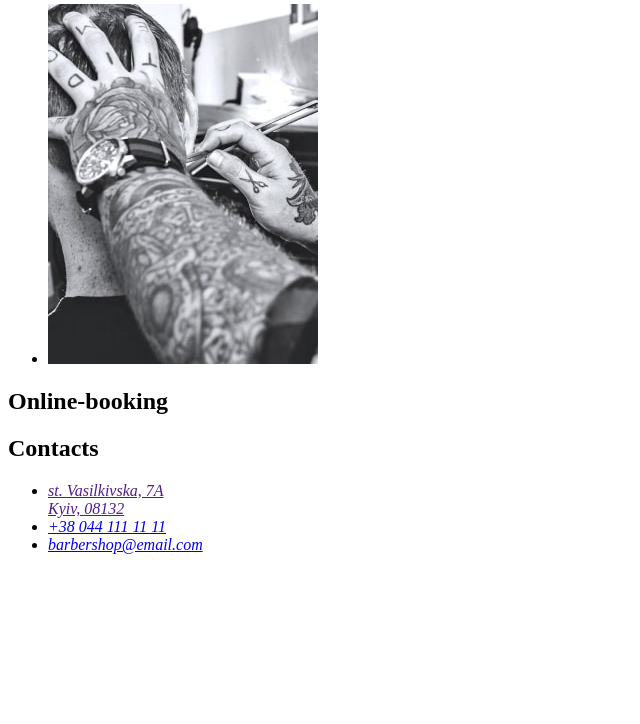
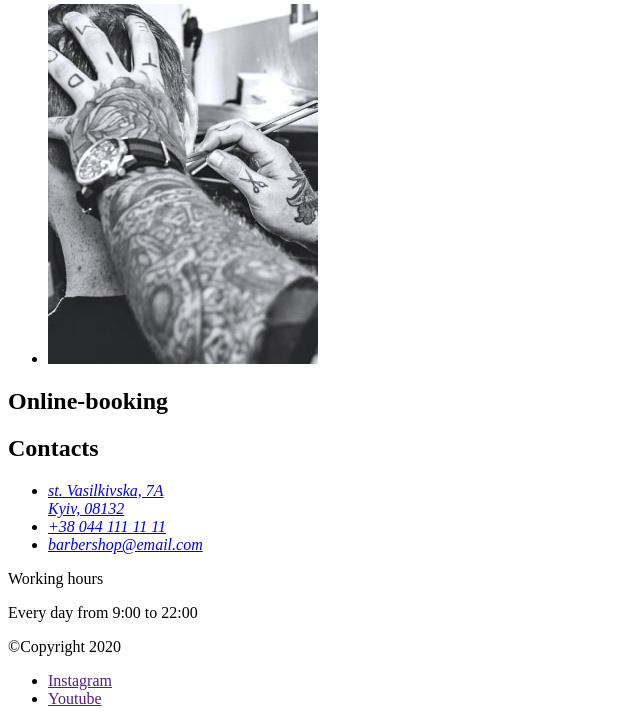
Before and after one commit to 26Yuliia/barbershop, a plain HTML site: page index.html in a window 1280 px wide. Shown: the part 4199-4923 px from the top of the page, without its empty margins (0-640 px from the left). Before the commit the page ends 4769 px from the top, so only its background shows below. Drawn offline with Linux system fonts and the light colour scheme.

Commit message:
Finished html page

```diff
--- a/index.html
+++ b/index.html
@@ -4,7 +4,7 @@
     <meta charset="UTF-8" />
     <meta http-equiv="X-UA-Compatible" content="IE=edge" />
     <meta name="viewport" content="width=device-width, initial-scale=1.0" />
-    <title>Barbershop</title>
+    <title> &#128136; Barbershop</title>
   </head>
   <body>
     <header>
@@ -183,15 +183,31 @@
         <h2>Contacts</h2>
         <address>
           <ul>
-            <li><a href="">st. Vasilkivska, 7A <br> Kyiv, 08132</a></li>
+            <li><a href="https://goo.gl/maps/FKZjd4JGLs9mJxpD9" target="_blank" rel="noopener noreferrer nofollow" >st. Vasilkivska, 7A <br> Kyiv, 08132</a></li>
             <li><a href="te:+380441111111">+38 044 111 11 11</a></li>
             <li><a href="mailto:barbershop@email.com">barbershop@email.com</a></li>
           </ul>
         </address>
+        <p>Working hours</p>
+        <p>Every day from 9:00 to 22:00</p>
       </section>
       <!--/Section Contact-->
 
     </main>
-    <footer></footer>
+    <footer>
+      <p> &#169;Copyright 2020</p>
+      <ul>
+        <li>
+          <a href="" target="_blank" rel="noopener noreferrer nofollow"
+            >Instagram</a
+          >
+        </li>
+        <li>
+          <a href="" target="_blank" rel="noopener noreferrer nofollow"
+            >Youtube</a
+          >
+        </li>
+      </ul>
+    </footer>
   </body>
 </html>
```
